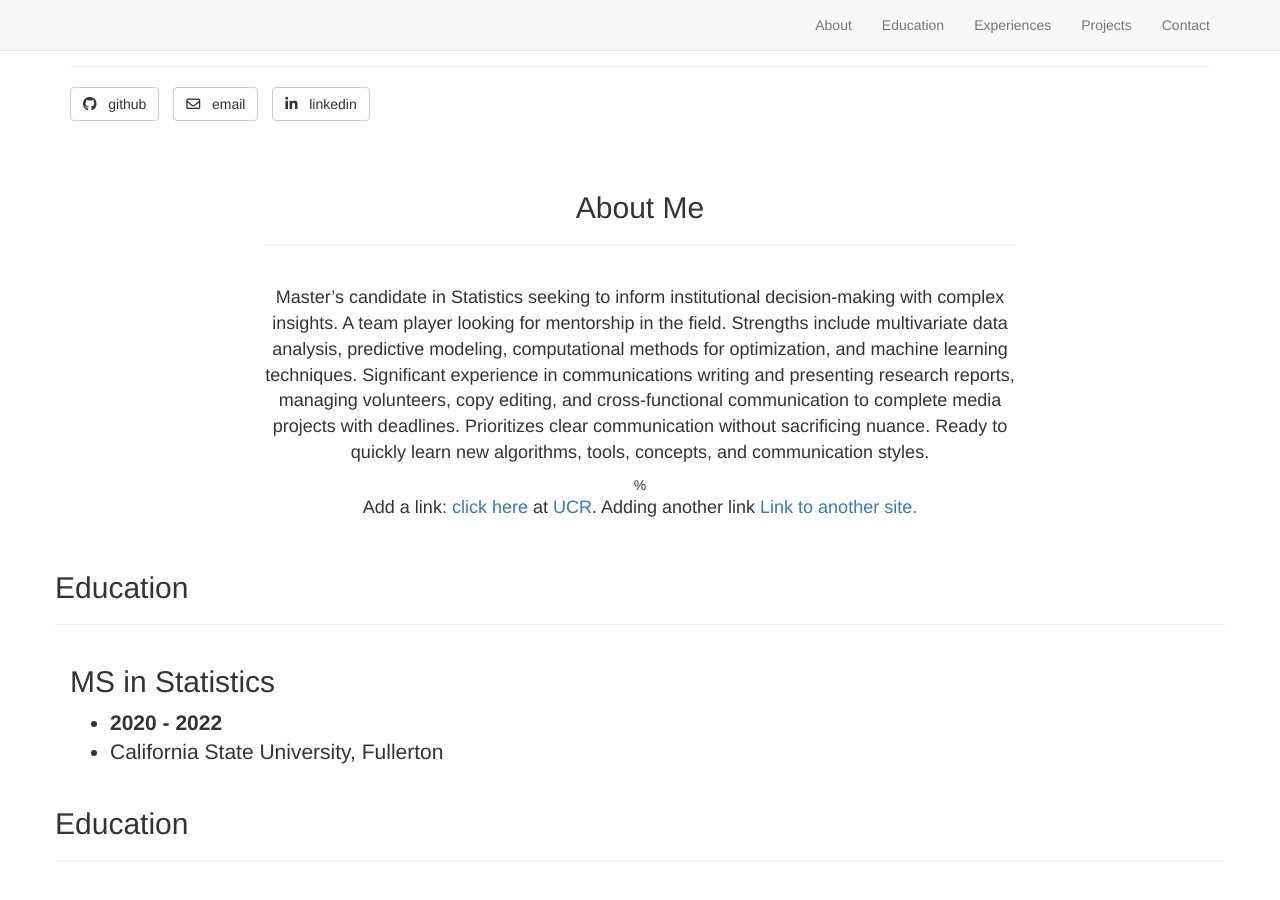
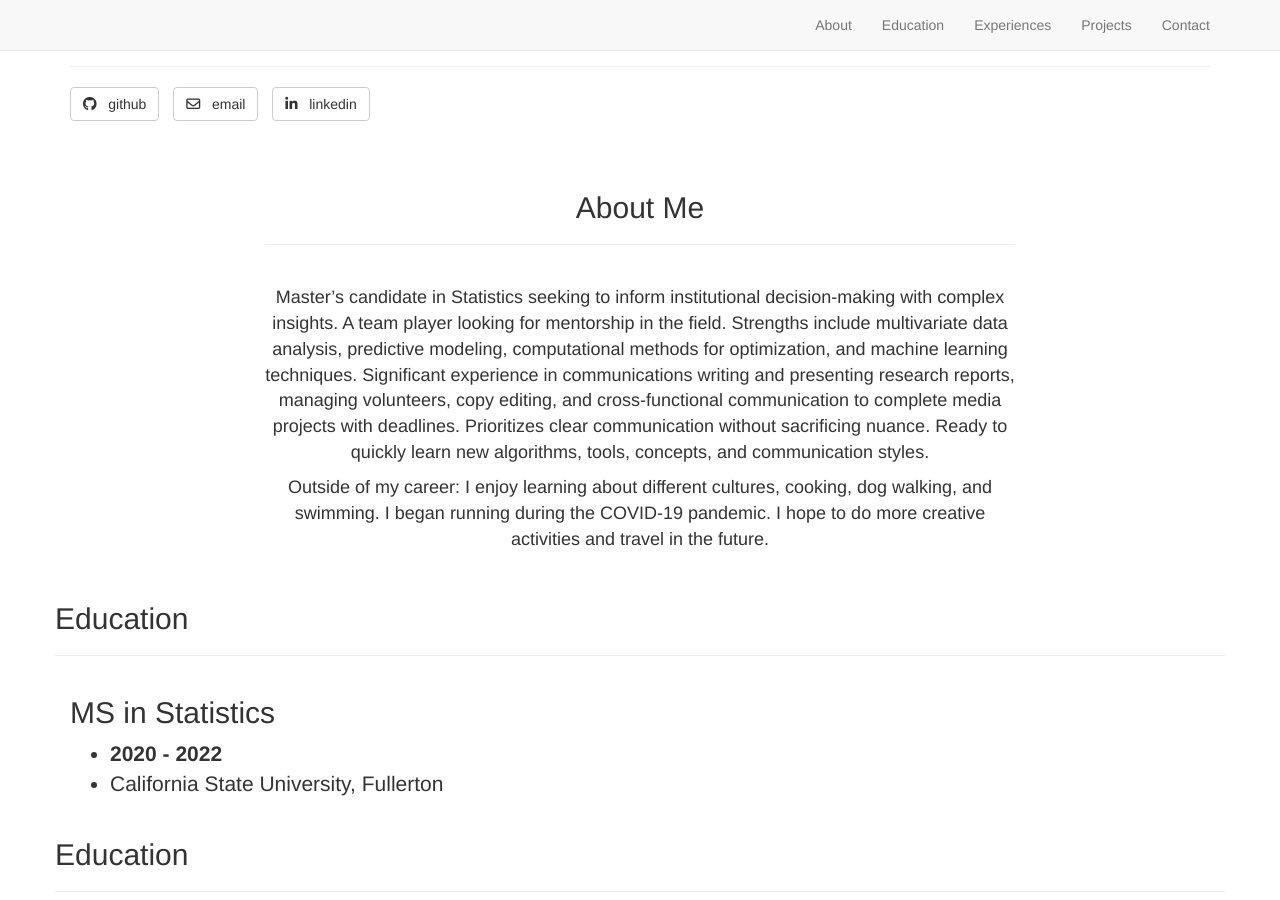
Before and after one commit to figur8s/kcherland.github.io, a Jekyll site: the page built from _posts/2000-1-1-edu.markdown, in a window 1280 px wide and 900 px high. Built offline with Jekyll 4.4.1, drawn with Linux system fonts in a browser that asks for light colours; nearby versions of some CDN libraries; library files that are not in the unit come from our copies.

Commit message:
Update about.html

```diff
--- a/_includes/about.html
+++ b/_includes/about.html
@@ -7,8 +7,7 @@
             <br/>
                 <p><font size="4px"> Master’s candidate in Statistics seeking to inform institutional decision-making with complex insights. A team player looking for mentorship in the field. Strengths include multivariate data analysis, predictive modeling, computational methods for optimization, and machine learning techniques. Significant experience in communications writing and presenting research reports, managing volunteers, copy editing, and cross-functional communication to complete media projects with deadlines. Prioritizes clear communication without sacrificing nuance. Ready to quickly learn new algorithms, tools, concepts, and communication styles. </font></p>
                 <p><font size="4px"> </font></p>
-            %<p><font size="4px"> Add a link:  <a href="http://site.edu/">click here</a> at <a href="https://www.ucr.edu/">UCR</a>. Adding another link <a href="http://anotherSite.ucr.edu/">Link to another site.</a></font></p>
-
+            <p><font size="4px"> Outside of my career: I enjoy learning about different cultures, cooking, dog walking, and swimming. I began running during the COVID-19 pandemic. I hope to do more creative activities and travel in the future. </a></font></p>
              <br/>
         </div>
     </div>
```
